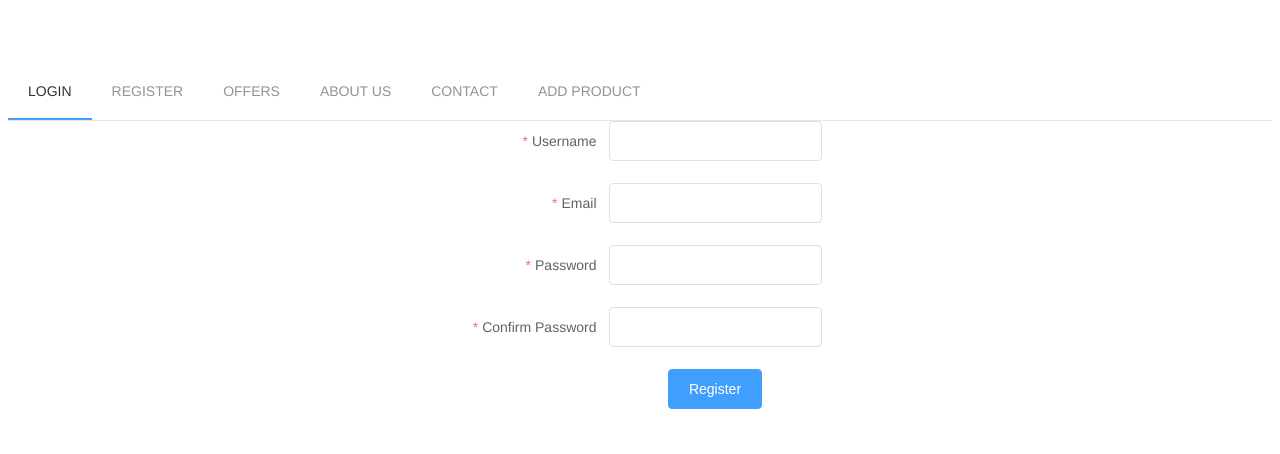
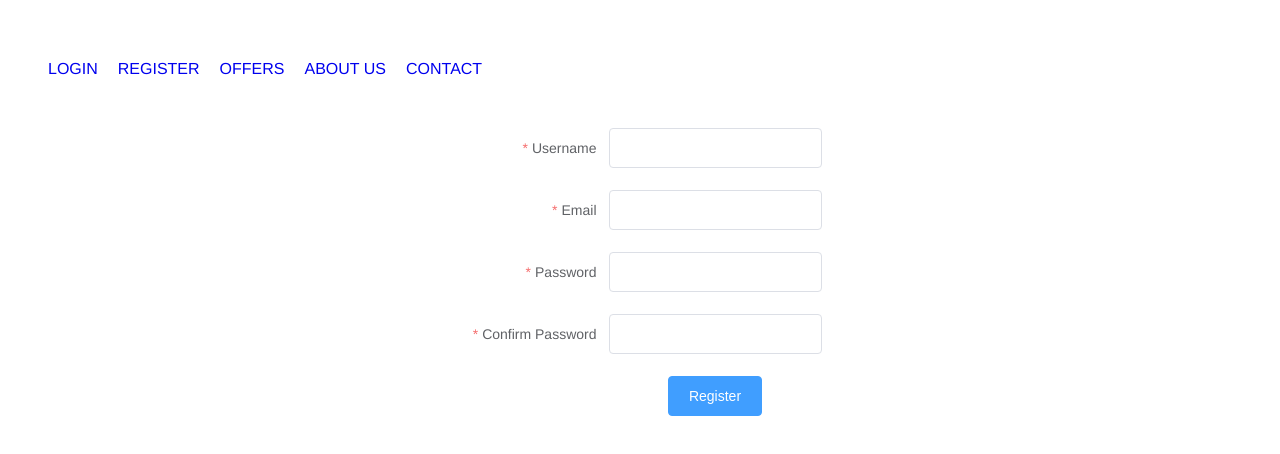
Before and after one commit to napostolova/Online-shop, a Vue app: page /register in a window 1280 px wide. Shown: the top 454 px of the page. Built offline with nearby package versions, Linux system fonts and the light colour scheme.

Commit message:
add changes

```diff
--- a/public/index.html
+++ b/public/index.html
@@ -1,17 +1,26 @@
 <!DOCTYPE html>
 <html lang="">
+
 <head>
   <meta charset="utf-8">
   <meta http-equiv="X-UA-Compatible" content="IE=edge">
   <meta name="viewport" content="width=device-width,initial-scale=1.0">
   <link rel="icon" href="<%= BASE_URL %>favicon.ico">
-    <title><%= htmlWebpackPlugin.options.title %></title>
+  <link href="https://fonts.googleapis.com/icon?family=Material+Icons"
+  rel="stylesheet">
+  <title>
+    <%= htmlWebpackPlugin.options.title %>
+  </title>
+
 </head>
+
 <body>
   <noscript>
-      <strong>We're sorry but <%= htmlWebpackPlugin.options.title %> doesn't work properly without JavaScript enabled. Please enable it to continue.</strong>
+    <strong>We're sorry but <%= htmlWebpackPlugin.options.title %> doesn't work properly without JavaScript enabled.
+        Please enable it to continue.</strong>
   </noscript>
   <div id="app"></div>
   <!-- built files will be auto injected -->
 </body>
+
 </html>
--- a/src/components/Home.vue
+++ b/src/components/Home.vue
@@ -2,7 +2,7 @@
   <div>
     <h1>Welcome</h1>
     <el-carousel height="400px">
-      <el-carousel-item v-for="item in imageAddress" :key="item">
+      <el-carousel-item v-for="item in imageAddress" :key="item.id">
         <div class="img-container"><img class="image" :src="item.image"></div>
       </el-carousel-item>
     </el-carousel>
--- a/src/components/Navigation.vue
+++ b/src/components/Navigation.vue
@@ -1,61 +1,90 @@
 <template>
   <div>
-    <el-menu
-      :default-active="activeIndex"
-      class="el-menu-demo"
-      mode="horizontal"
-      @select="handleSelect"
-    >
-      <el-menu-item index="1">
-        <router-link to="/login" class="link">LOGIN</router-link>
-      </el-menu-item>
-      <el-menu-item index="2"
-        ><router-link to="/register" class="link"
-          >REGISTER</router-link
-        ></el-menu-item
-      >
-      <el-menu-item index="3"
-        ><router-link to="/products" class="link"
-          >OFFERS</router-link
-        ></el-menu-item
-      >
-      <el-menu-item index="4"
-        ><router-link to="/about" class="link"
-          >ABOUT US</router-link
-        ></el-menu-item
-      >
-      <el-menu-item index="5"
-        ><router-link to="/contact" class="link"
-          >CONTACT</router-link
-        ></el-menu-item
-      >
-       <el-menu-item index="6"
-        ><router-link to="/new-product" class="link"
-          >ADD PRODUCT</router-link
-        ></el-menu-item
-      >
-    </el-menu>
+    <div v-if="isAuthenticated" class="user">
+      <ul class="nav-menu">
+        <li class="nav-link">Welcome, {{ user.username }}</li>
+        <li v-if="isAdmin" key="6" class="nav-link">
+          <router-link to="/new-product" class="link">ADD PRODUCT</router-link>
+        </li>
+        <li key="7" class="nav-link">
+          <button class="logout-btn" @click="onLogout">Logout</button>
+        </li>
+      </ul>
+    </div>
+    <div v-else class="guest">
+      <ul class="nav-menu">
+        <li key="1" class="nav-link">
+          <router-link to="/login" class="link">LOGIN</router-link>
+        </li>
+        <li key="2" class="nav-link">
+          <router-link to="/register" class="link">REGISTER</router-link>
+        </li>
+        <li key="3" class="nav-link">
+          <router-link to="/products" class="link">OFFERS</router-link>
+        </li>
+        <li key="4" class="nav-link">
+          <router-link to="/about" class="link">ABOUT US</router-link>
+        </li>
+        <li key="5" class="nav-link">
+          <router-link to="/contact" class="link">CONTACT</router-link>
+        </li>
+      </ul>
+    </div>
   </div>
 </template>
 
 <script>
+import { clearLocalStorage } from "../utils/useLocaleStorage";
+import { logout, getUser, getRole } from "../services/user";
+
 export default {
   data() {
     return {
-      activeIndex: "1",
-      activeIndex2: "1",
+      user: getUser(),
+      role: getRole(),
     };
   },
+  computed: {
+    isAuthenticated() {
+      return Boolean(getUser().username);
+    },
+    isAdmin() {
+      if (this.role !== 'admin') {
+        return false
+      }
+      return true;
+    },
+  },
   methods: {
-    handleSelect(key, keyPath) {
-      console.log(key, keyPath);
+    onLogout() {
+      clearLocalStorage();
+      logout();
+      this.$router.push({ name: "home" });
     },
   },
 };
 </script>
 
 <style>
+.nav-menu {
+  display: flex;
+}
+.nav-link {
+  list-style: none;
+  text-decoration: none;
+  padding-right: 20px;
+}
 .link {
+  list-style: none;
   text-decoration: none;
 }
+.logout-btn {
+  background-color: white;
+  border-style: none;
+  text-transform: uppercase;
+  font-size: 16px;
+}
+.logout-btn:hover {
+  cursor: pointer;
+}
 </style>
--- a/src/components/authenticate/Register.vue
+++ b/src/components/authenticate/Register.vue
@@ -84,7 +84,7 @@ export default {
           let { username, email, password } = { ...this.ruleForm };
           const data = { username, email, password };
          fetchRegister(data);
-
+         this.$router.push("products");
         } else {
           console.log("error submit!!");
           return false;
--- a/src/components/products/NewProduct.vue
+++ b/src/components/products/NewProduct.vue
@@ -1,17 +1,33 @@
 <template>
   <div class="container">
+  <h1>Create new product</h1>
     <form class="form" @submit.prevent="onCreate">
       <label for="title" class="label">Title</label>
-      <input type="text" name="title" v-model="formData.title"  class="input" />
+      <input type="text" name="title" v-model="formData.title" class="input" />
 
       <label for="description" class="label">Description</label>
-      <textarea type="text" name="description"  v-model="formData.description" class="input" />
+      <textarea
+        type="text"
+        name="description"
+        v-model="formData.description"
+        class="input"
+      />
 
       <label for="image" class="label">Image</label>
-      <input type="text" name="imageUrl" v-model="formData.imageUrl" class="input" />
+      <input
+        type="text"
+        name="imageUrl"
+        v-model="formData.imageUrl"
+        class="input"
+      />
 
       <label for="category" class="label">Select category</label>
-      <select name="category" id="category" v-model="formData.category" class="input">
+      <select
+        name="category"
+        id="category"
+        v-model="formData.category"
+        class="input"
+      >
         <option value="goblein">Goblein</option>
         <option value="knitting">Knitting</option>
         <option value=""></option>
@@ -19,7 +35,12 @@
       </select>
 
       <label for="price" class="label">Price</label>
-      <input type="number" name="price" v-model="formData.price" class="input" />
+      <input
+        type="number"
+        name="price"
+        v-model="formData.price"
+        class="input"
+      />
 
       <button class="btn">Create</button>
     </form>
@@ -27,31 +48,37 @@
 </template>
 
 <script>
-import {createProduct} from '../../services/product';
+import { createProduct } from "../../services/product";
 
 export default {
   data() {
     return {
       formData: {
-                title: '',
-                description: '',
-                imageUrl: '',
-                category: '',
+        title: "",
+        description: "",
+        imageUrl: "",
+        category: "",
         price: 0,
-            }
-
-        }
+      },
+    };
   },
   methods: {
     onCreate() {
-            console.log('Create');
-           createProduct(this.formData)
-        }
-    }
+      console.log("Create");
+      const token= localStorage.getItem('token');
+      createProduct(this.formData, token);
+      this.$router.push("products");
+    },
+  },
 };
 </script>
 
 <style>
+.container {
+  margin: 50px 0 0 0;
+  display: flex;
+  flex-direction: column;
+}
 .form {
   display: flex;
   flex-direction: column;
@@ -59,7 +86,7 @@ export default {
 }
 .label {
   position: relative;
-  left: -170px;
+  left: -220px;
   top: 25px;
 }
 .input {
@@ -70,7 +97,7 @@ export default {
 .btn {
   background-color: rgb(22, 140, 219);
   color: white;
-    padding: 10px 50px;
+  padding: 10px 20px;
   border-radius: 10px;
   font-size: 25px;
 }
--- a/src/components/products/ProductDetails.vue
+++ b/src/components/products/ProductDetails.vue
@@ -1,17 +1,25 @@
 <template>
   <div v-loading="loading">
-    <section v-if="product">
+    <section class="product-details" v-if="product">
       <h1>{{ product.title }}</h1>
-      <article><img :src="product.imageUrl" :alt="product.title" /></article>
-      <article>{{ product.description }}</article>
-      <span>{{ product.price }} $</span>
-      <button>Buy</button>
+      <article class="img-container">
+        <img class="image" :src="product.imageUrl" :alt="product.title" />
+      </article>
+      <article class="description">{{ product.description }}</article>
+      <div class="info">
+        <span class="price">{{ product.price }} $</span>
+        <button class="favorite" @click="onFavourite(product._id)">
+          <span class="material-icons"> favorite </span>
+        </button>
+      </div>
+      <button class="btn">Buy</button>
     </section>
   </div>
 </template>
 
 <script>
-import { getOneById } from "../../services/product";
+import { addFavouriteProduct, getOneById,} from "../../services/product";
+import { getUser,} from "../../services/user";
 
 export default {
   data() {
@@ -25,6 +33,15 @@ export default {
       return this.$route.params.productId;
     },
   },
+  methods: {
+    onFavourite(id) {
+      console.log(`favourite`, id);
+      const token = getUser().token;
+      console.log(`token ${token}`);
+      addFavouriteProduct(id, token);
+
+    }
+  },
 
   async created() {
     this.product = await getOneById(this.productId);
@@ -34,4 +51,42 @@ export default {
 </script>
 
 <style>
+
+.product-details {
+  display: flex;
+  flex-direction: column;
+  align-items: center;
+}
+.img-container {
+  max-width: 350px;
+  margin: 20px 0;
+}
+.image {
+  width: 100%;
+}
+.description {
+  margin: 20px;
+}
+.material-icons {
+  color: red;
+  size: 28px;
+}
+.favorite {
+  background-color: white;
+  border-color: white;
+  border-radius: 10px;
+  padding: 10px;
+  border-style: none;
+}
+.favorite:hover {
+  cursor: pointer;
+}
+
+.btn {
+  background-color: rgb(22, 140, 219);
+  color: white;
+  padding: 5px;
+  border-radius: 10px;
+  text-transform: uppercase;
+}
 </style>
--- a/src/router/index.js
+++ b/src/router/index.js
@@ -10,14 +10,17 @@ Vue.use(VueRouter)
 
 const routes = [{
     path: '/',
+    name: 'home',
     component: Home
   },
   {
     path: '/login',
+    name: 'login',
     component: Login
   },
   {
     path: '/register',
+    name: 'register',
     component: Register
   },
  ...productsRoutes,
--- a/src/router/products.js
+++ b/src/router/products.js
@@ -5,7 +5,8 @@ import NewProduct from '../components/products/NewProduct.vue';
 const productsRoutes = [{
         path: '/new-product',
         name: "newProduct",
-        component: NewProduct
+        component: NewProduct,
+
     },
     {
         path: '/products',
--- /dev/null
+++ b/src/utils/useLocaleStorage.js
@@ -0,0 +1,18 @@
+export function setItemInLocaleStorage(data) {
+    localStorage.setItem('username', data.username);
+    localStorage.setItem('token', data.accessToken);
+    localStorage.setItem('role', data.role);
+}
+export function getItemFromLocaleStorage() {
+    const user = localStorage.getItem('username');
+    const token = localStorage.getItem('token');
+    const role = localStorage.getItem('role');
+    return {
+        user,
+        token,
+        role
+    }
+}
+export function clearLocalStorage() {
+    localStorage.clear();
+}
```
Also changed, not shown: src/components/authenticate/Login.vue (+9 -2 lines), src/services/product.js (+23 -1 lines), src/services/user.js (+24 -4 lines). Lines whose indentation alone changed are shown as unchanged.
